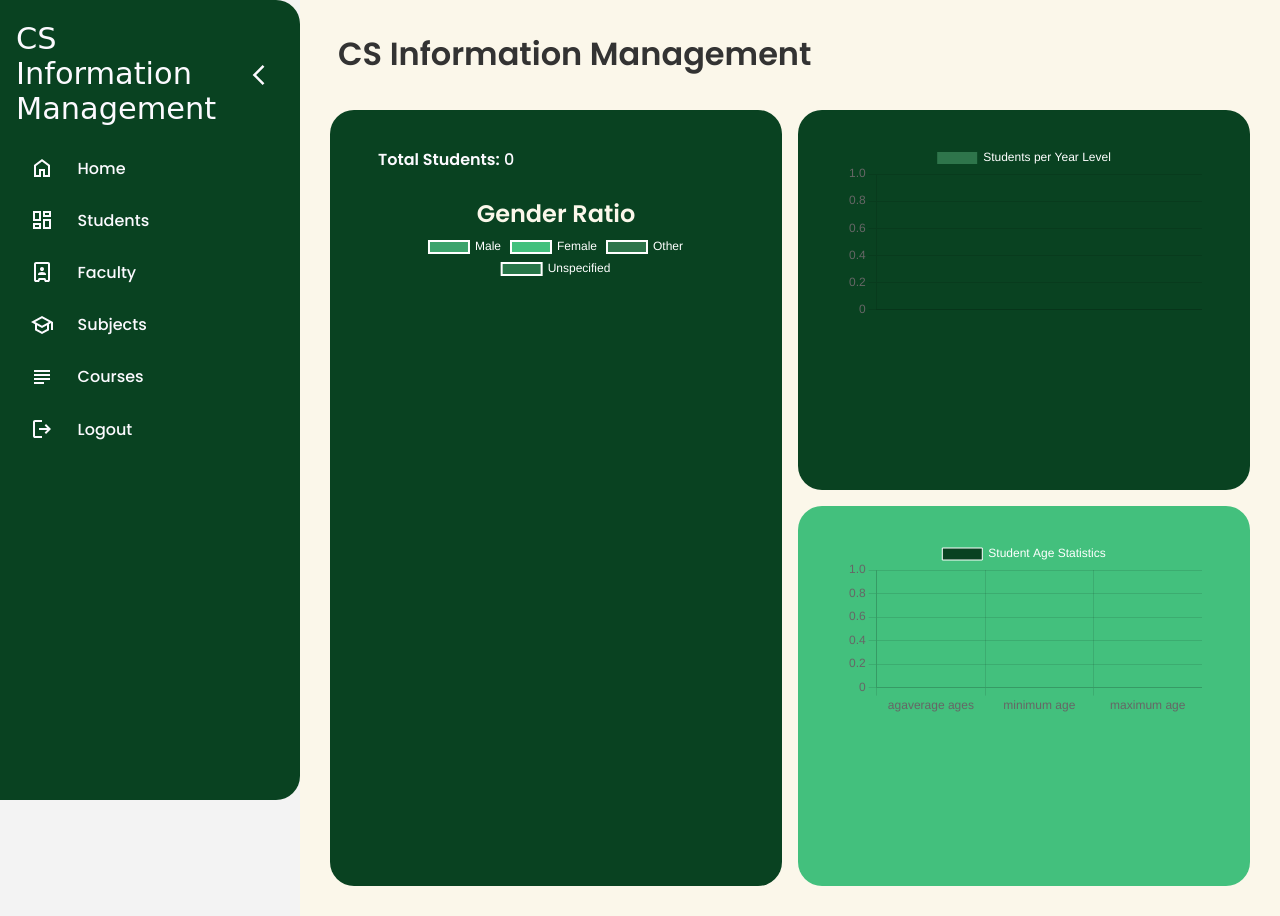
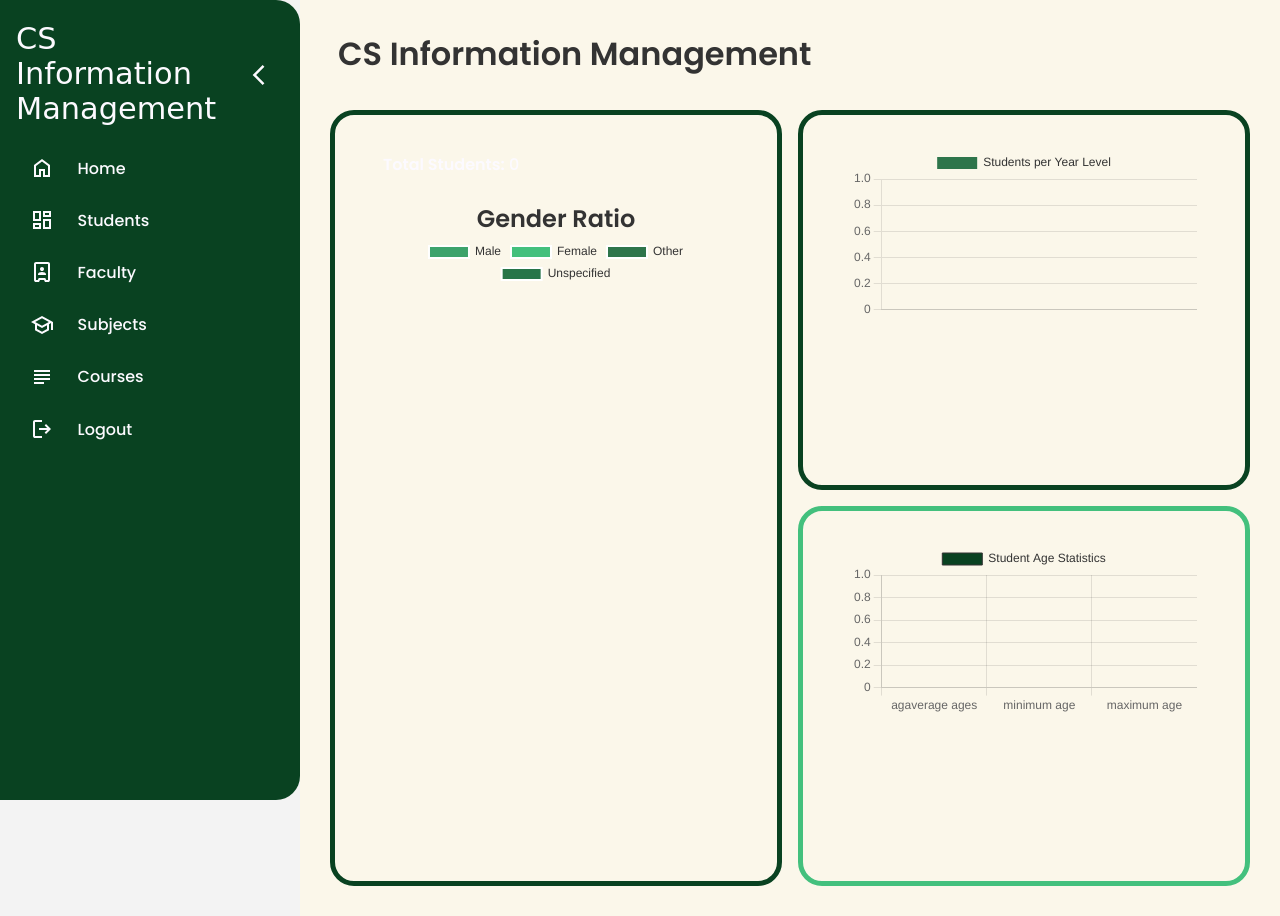
Before and after one commit to Gabrielkaos/CS_IMS, a Django app: page / in a window 1280 px wide. Run offline with Django 4.2, Linux system fonts and the light colour scheme; the visitor is signed in with stand-in values (Sample User, id 1); data that the repository does not hold is empty; some libraries are stand-ins or nearby versions; some web fonts are replaced.

Commit message:
Change dashboard color

```diff
--- a/IMS_app/static/IMS_app/css/style.css
+++ b/IMS_app/static/IMS_app/css/style.css
@@ -286,8 +286,9 @@ main p {
 }
 
 .gender-stats-container {
-    background-color: var(--secondary-color);
-    border: none;
+    background-color: transparent;
+    color: #333;
+    border: 5px solid var(--secondary-color);
     height: 100%;
     width: 100%;
 }
@@ -297,8 +298,9 @@ main p {
 }
 
 .student-stats-container {
-    background-color: var(--secondary-color);
-    border: none;
+    background-color: transparent;
+    color: #333;
+    border: 5px solid var(--secondary-color);
     height: 100%;
     width: 100%;
 }
@@ -308,8 +310,9 @@ main p {
 }
 
 .age-stats-container {
-    background-color: var(--fourth-color);
-    border: none;
+    background-color: transparent;
+    color: #333;
+    border: 5px solid var(--fourth-color);
     height: 100%;
     width: 100%;
 }
--- a/IMS_app/templates/IMS_app/dashboard.html
+++ b/IMS_app/templates/IMS_app/dashboard.html
@@ -36,7 +36,7 @@
       plugins: {
         legend: {
           labels: {
-            color: '#fff'
+            color: '#333'
           }
         },
       }
@@ -61,7 +61,7 @@
       plugins: {
         legend: {
           labels: {
-            color: '#fff',
+            color: '#333',
           }
         },
       }
@@ -89,7 +89,7 @@
         plugins: {
           legend: {
             labels: {
-              color: '#fff'
+              color: '#333'
             }
           },
         }
```
